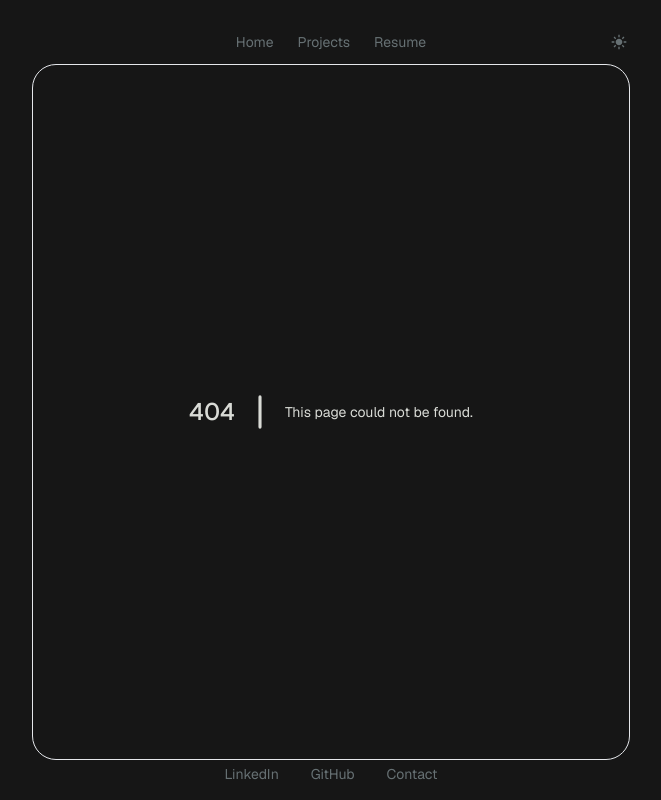
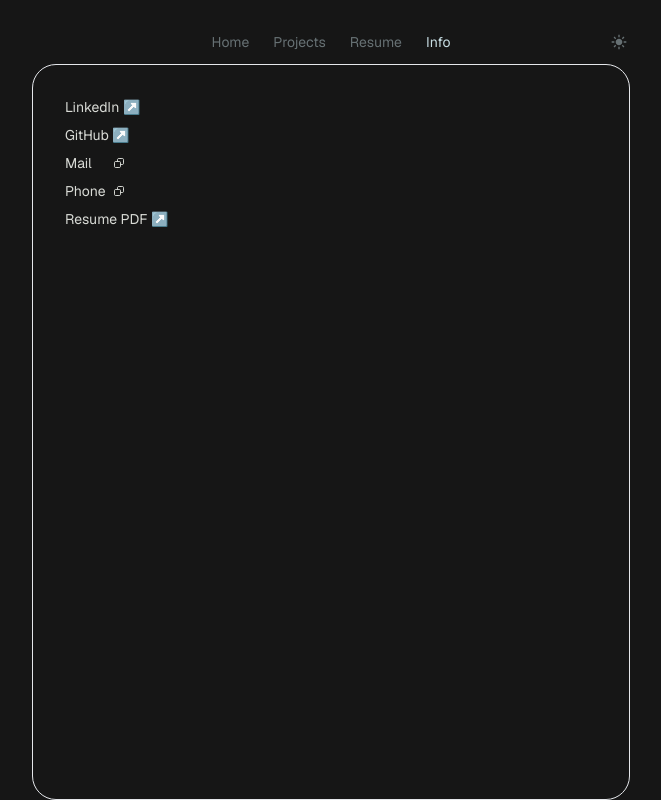
Before and after one commit to danielbuva/dani-portfolio, a Next.js app: page /info in a window 1280 px wide. Before the commit this address had no page. Shown: the whole page, without its empty margins (309-970 px from the left). Built offline with nearby package versions, Linux system fonts and the light colour scheme.

Commit message:
feat: add info page

```diff
--- a/src/app/components/Navigation.tsx
+++ b/src/app/components/Navigation.tsx
@@ -14,23 +14,30 @@ export default function Navigation({ children }: { children: ReactNode }) {
           <Link
             id={pathname === "/" ? "active" : "nav"}
             href="/"
-            className="h-8 px-3"
+            className="px-3"
           >
             Home
           </Link>
           <Link
             id={pathname === "/projects" ? "active" : "nav"}
             href="/projects"
-            className="h-8 px-3 hover:text-[#c7dde3]"
+            className="px-3 hover:text-[#c7dde3]"
           >
             Projects
           </Link>
           <Link
             id={pathname === "/resume" ? "active" : "nav"}
             href="/resume"
-            className="h-8 px-3"
+            className="px-3"
           >
             Resume
+          </Link>
+          <Link
+            id={pathname === "/info" ? "active" : "nav"}
+            href="/info"
+            className="px-3"
+          >
+            Info
           </Link>
         </div>
         <ThemeToggler />
@@ -38,31 +45,6 @@ export default function Navigation({ children }: { children: ReactNode }) {
       <div className="flex w-[598px] flex-grow flex-col gap-8 overflow-scroll rounded-3xl border p-8">
         {children}
       </div>
-      <div className="container flex h-10 items-center justify-center gap-2 text-sm text-[#c7dde375]">
-        <Link
-          id="nav"
-          href="https://www.linkedin.com/in/daniel-valdecantos-14792a210/"
-          target="_blank"
-          className="h-8 px-3"
-        >
-          LinkedIn
-        </Link>
-        <Link
-          id="nav"
-          href="https://github.com/danielbuva"
-          target="_blank"
-          className="h-8 px-3"
-        >
-          GitHub
-        </Link>
-        <Link
-          id={pathname === "/contact" ? "active" : "nav"}
-          href="/contact"
-          className="h-8 px-3"
-        >
-          Contact
-        </Link>
-      </div>
     </>
   );
 }
--- /dev/null
+++ b/src/app/components/svg/CheckSVG.tsx
@@ -0,0 +1,17 @@
+export default function CheckSVG() {
+  return (
+    <svg
+      xmlns="http://www.w3.org/2000/svg"
+      width={13}
+      height={13}
+      viewBox="0 0 24 24"
+    >
+      <path
+        fill="currentColor"
+        fillRule="evenodd"
+        d="M20.61 5.207a1 1 0 0 1 .183 1.403l-10 13a1 1 0 0 1-1.5.097l-5-5a1 1 0 0 1 1.414-1.414l4.195 4.195L19.207 5.39a1 1 0 0 1 1.403-.183Z"
+        clipRule="evenodd"
+      />
+    </svg>
+  );
+}
--- /dev/null
+++ b/src/app/components/svg/CopySVG.tsx
@@ -0,0 +1,19 @@
+export default function CopySVG() {
+  return (
+    <svg
+      xmlns="http://www.w3.org/2000/svg"
+      width={12}
+      height={12}
+      fill="none"
+      viewBox="0 0 24 24"
+    >
+      <path
+        stroke="currentColor"
+        strokeLinecap="round"
+        strokeLinejoin="round"
+        strokeWidth={2}
+        d="M9 9V6.2c0-1.12 0-1.68.218-2.108.192-.377.497-.682.874-.874C10.52 3 11.08 3 12.2 3h5.6c1.12 0 1.68 0 2.108.218a2 2 0 0 1 .874.874C21 4.52 21 5.08 21 6.2v5.6c0 1.12 0 1.68-.218 2.108a2.002 2.002 0 0 1-.874.874C19.48 15 18.92 15 17.803 15H15M9 9H6.2c-1.12 0-1.68 0-2.108.218a1.999 1.999 0 0 0-.874.874C3 10.52 3 11.08 3 12.2v5.6c0 1.12 0 1.68.218 2.108a2 2 0 0 0 .874.874c.427.218.987.218 2.105.218h5.607c1.117 0 1.676 0 2.104-.218.376-.192.683-.498.874-.874.218-.428.218-.987.218-2.105V15M9 9h2.8c1.12 0 1.68 0 2.108.218a2 2 0 0 1 .874.874c.218.427.218.987.218 2.105V15"
+      />
+    </svg>
+  );
+}
--- /dev/null
+++ b/src/app/info/components/Email.tsx
@@ -0,0 +1,42 @@
+"use client";
+
+import { useState } from "react";
+import CheckSVG from "~/app/components/svg/CheckSVG";
+import CopySVG from "~/app/components/svg/CopySVG";
+
+export default function Email() {
+  const [copySuccess, setCopySuccess] = useState(false);
+
+  const copyToClipboard = async () => {
+    try {
+      await navigator.clipboard.writeText("daniel.valdecantos@gmail.com");
+      setCopySuccess(true);
+      setTimeout(() => {
+        setCopySuccess(false);
+      }, 2000);
+    } catch (err) {
+      console.error(err);
+      setCopySuccess(false);
+    }
+  };
+
+  return (
+    <div
+      id="link"
+      className="flex w-[60px] cursor-pointer items-center justify-between"
+      onClick={copyToClipboard}
+    >
+      {copySuccess ? (
+        <>
+          <p>Copied</p>
+          <CheckSVG />
+        </>
+      ) : (
+        <>
+          <p>Mail</p>
+          <CopySVG />
+        </>
+      )}
+    </div>
+  );
+}
--- /dev/null
+++ b/src/app/info/components/Phone.tsx
@@ -0,0 +1,42 @@
+"use client";
+
+import { useState } from "react";
+import CheckSVG from "~/app/components/svg/CheckSVG";
+import CopySVG from "~/app/components/svg/CopySVG";
+
+export default function Phone() {
+  const [copySuccess, setCopySuccess] = useState(false);
+
+  const copyToClipboard = async () => {
+    try {
+      await navigator.clipboard.writeText("8188187357");
+      setCopySuccess(true);
+      setTimeout(() => {
+        setCopySuccess(false);
+      }, 2000);
+    } catch (err) {
+      console.error(err);
+      setCopySuccess(false);
+    }
+  };
+
+  return (
+    <div
+      id="link"
+      className="flex w-[60px] cursor-pointer items-center justify-between"
+      onClick={copyToClipboard}
+    >
+      {copySuccess ? (
+        <>
+          <p>Copied</p>
+          <CheckSVG />
+        </>
+      ) : (
+        <>
+          <p>Phone</p>
+          <CopySVG />
+        </>
+      )}
+    </div>
+  );
+}
--- /dev/null
+++ b/src/app/info/page.tsx
@@ -0,0 +1,32 @@
+import Link from "next/link";
+import Email from "./components/Email";
+import Phone from "./components/Phone";
+
+export default function Info() {
+  return (
+    <div className="inline-flex flex-col gap-2 text-sm">
+      <Link
+        id="link"
+        href="https://www.linkedin.com/in/daniel-valdecantos-14792a210/"
+        target="_blank"
+        className="inline-flex w-[84px] items-center"
+      >
+        LinkedIn ↗
+      </Link>
+
+      <Link
+        id="link"
+        href="https://github.com/danielbuva"
+        target="_blank"
+        className="inline-flex w-[70px] items-center"
+      >
+        GitHub ↗
+      </Link>
+      <Email />
+      <Phone />
+      <Link id="link" href="/daniresume.pdf" target="_blank" prefetch>
+        Resume PDF ↗
+      </Link>
+    </div>
+  );
+}
--- /dev/null
+++ b/src/app/resumepdf/page.tsx
@@ -0,0 +1,12 @@
+export default function ResumePDF() {
+  return (
+    <div className="absolute inset-0 h-screen w-screen">
+      <embed
+        src="/daniresume.pdf"
+        width="100%"
+        height="100%"
+        type="application/pdf"
+      />
+    </div>
+  );
+}
--- a/src/styles/globals.css
+++ b/src/styles/globals.css
@@ -14,7 +14,8 @@
 }
 
 #light #nav,
-#light #sub {
+#light #sub,
+#light #link:hover {
   color: #00000075;
 }
 
@@ -24,7 +25,8 @@
 }
 
 #dark #nav,
-#dark #sub {
+#dark #sub,
+#dark #link:hover {
   color: #c7dde375;
 }
 #dark #nav:hover,
```
Also changed, not shown: 1 other file (tests, documents, lock files or other folders).
